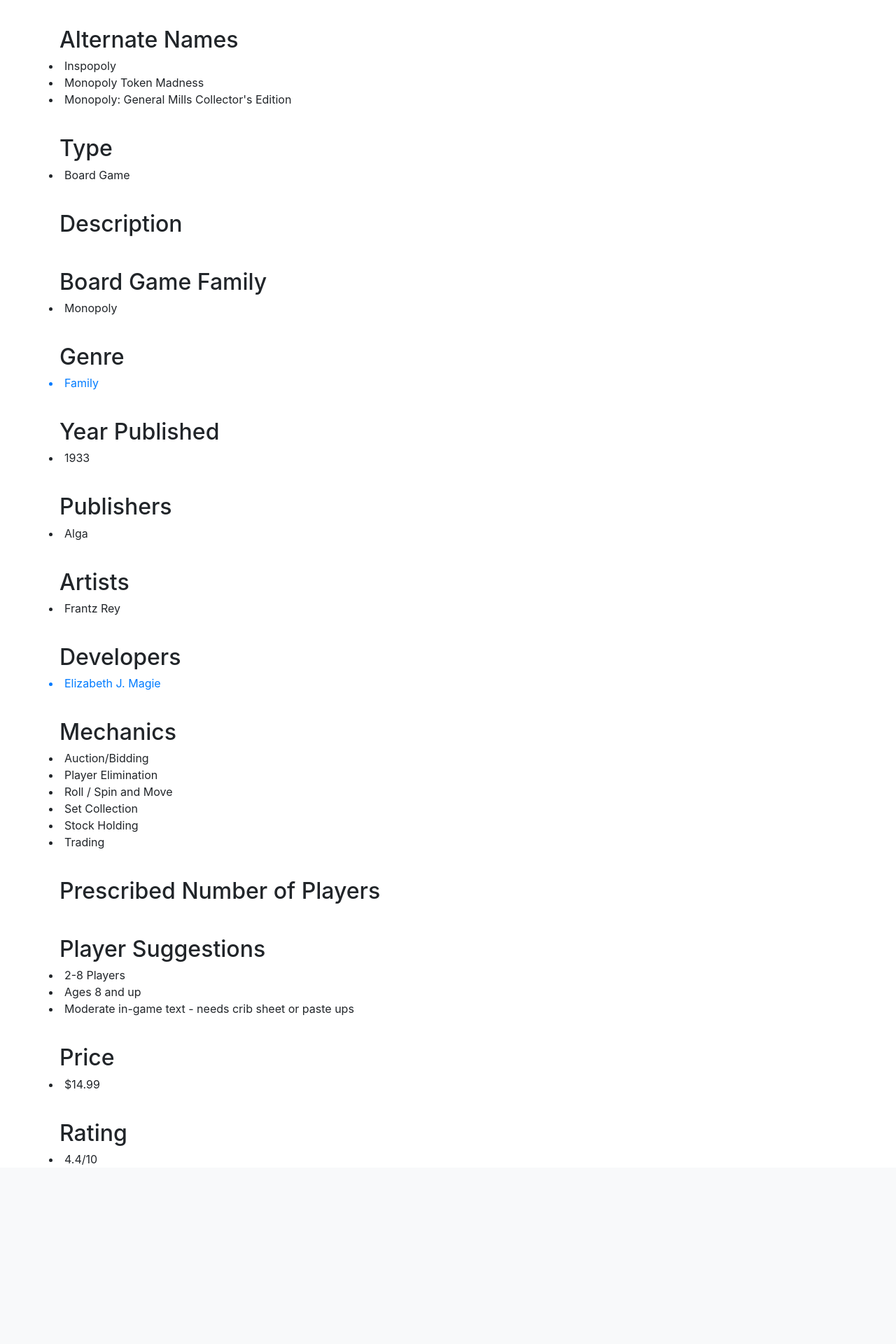
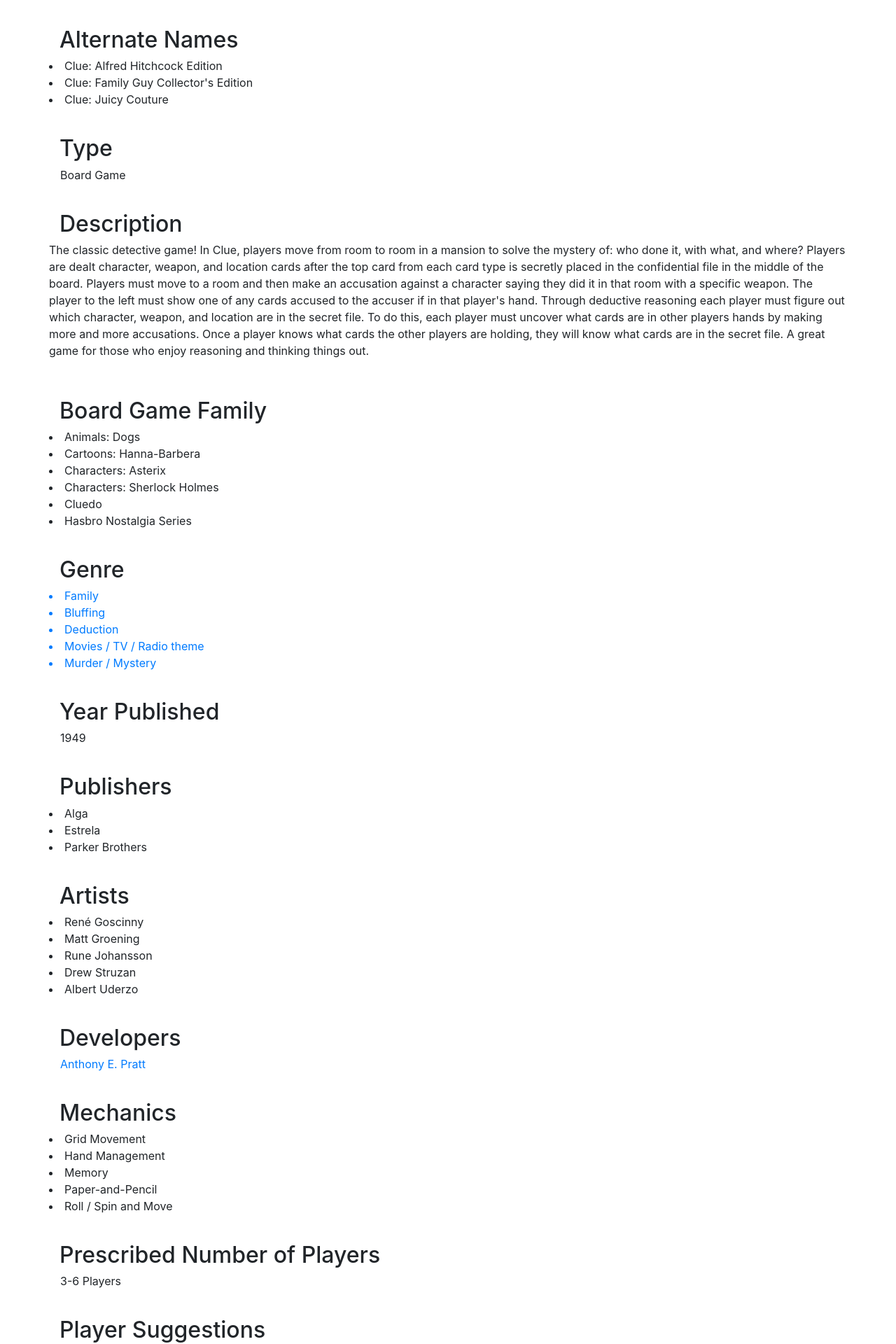
Before and after one commit to jsphyin/idb, a Flask app: page /games/clue in a window 1280 px wide. Shown: the part 740-2660 px from the top of the page at 70% size. Before the commit the page ends 2404 px from the top, so only its background shows below. Run offline with Flask 2, Linux system fonts and the light colour scheme; some libraries are stand-ins or nearby versions.

Commit message:
Game models done

```diff
--- a/templates/game_models/clue.html
+++ b/templates/game_models/clue.html
@@ -1,64 +1,85 @@
 {% extends "game_model.html" %}
 
-{% block model_name %}Monopoly{% endblock %}
-{% block title %}Monopoly{% endblock %}
-{% block page_id %}monopoly{% endblock %}
+{% block model_name %}Clue{% endblock %}
+{% block title %}Clue{% endblock %}
+{% block page_id %}clue{% endblock %}
 {% block games_active %}active{% endblock %}
-{% block model_img %}https://i.ytimg.com/vi/DioPUDZRpPM/maxresdefault.jpg{% endblock %}
+{% block model_img %}https://fthmb.tqn.com/gPrPIWmEiMGtka1e1NjW9PFUN_M=/960x0/filters:no_upscale()/about/clue-58a6f5775f9b58a3c91a4cc5.jpg{% endblock %}
 
 {% block model_alt_name_attribute %}
-    <li>Inspopoly</li>
-<li>Monopoly Token Madness</li>
-<li>Monopoly: General Mills Collector's Edition</li>{% endblock %}
+    <li>Clue: Alfred Hitchcock Edition</li>
+<li>Clue: Family Guy Collector's Edition</li>
+<li>Clue: Juicy Couture</li>{% endblock %}
 
 {% block model_type_attribute %}
-    <li>Board Game</li>
+    &emsp;Board Game
+{% endblock %}
+
+{% block model_desc_attribute %}
+    <p>The classic detective game! In Clue, players move from room to room in a mansion to solve the mystery of: who done it, with what, and where? Players are dealt character, weapon, and location cards after the top card from each card type is secretly placed in the confidential file in the middle of the board. Players must move to a room and then make an accusation against a character saying they did it in that room with a specific weapon. The player to the left must show one of any cards accused to the accuser if in that player's hand. Through deductive reasoning each player must figure out which character, weapon, and location are in the secret file. To do this, each player must uncover what cards are in other players hands by making more and more accusations. Once a player knows what cards the other players are holding, they will know what cards are in the secret file. A great game for those who enjoy reasoning and thinking things out.</p>
 {% endblock %}
 
 {% block model_family_attribute %}
-    <li>Monopoly</li>
+    <li>Animals: Dogs</li>
+    <li>Cartoons: Hanna-Barbera</li>
+    <li>Characters: Asterix</li>
+    <li>Characters: Sherlock Holmes</li>
+    <li>Cluedo</li>
+    <li>Hasbro Nostalgia Series</li>
 {% endblock %}
 
 {% block model_genre_attribute %}
     <li>Family</li>
+    <li>Bluffing</li>
+    <li>Deduction</li>
+    <li>Movies / TV / Radio theme</li>
+    <li>Murder / Mystery</li>
 {% endblock %}
 
 {% block model_year_attribute %}
-    <li>1933</li>
+    &emsp;1949
 {% endblock %}
 
 {% block model_pub_attribute %}
     <li>Alga</li>
-
+    <li>Estrela</li>
+    <li>Parker Brothers</li>
 {% endblock %}
 
 {% block model_artists_attribute %}
-    <li>Frantz Rey</li>
+    <li>René Goscinny</li>
+    <li>Matt Groening</li>
+    <li>Rune Johansson</li>
+    <li>Drew Struzan</li>
+    <li>Albert Uderzo</li>
 {% endblock %}
 
 {% block model_dev_attribute %}
-    <li>Elizabeth J. Magie</li>
+    &emsp;Anthony E. Pratt
 {% endblock %}
 
 {% block model_mechanics_attribute %}
-    <li>Auction/Bidding</li>
-    <li>Player Elimination</li>
+    <li>Grid Movement</li>
+    <li>Hand Management</li>
+    <li>Memory</li>
+    <li>Paper-and-Pencil</li>
     <li>Roll / Spin and Move</li>
-    <li>Set Collection</li>
-    <li>Stock Holding</li>
-    <li>Trading</li>
+{% endblock %}
+
+{% block model_num_attribute %}
+    &emsp;3-6 Players
 {% endblock %}
 
 {% block model_player_sugg_attribute %}
-    <li>2-8 Players</li>
+    <li>3-6 Players/Best: 4-5 Players</li>
     <li>Ages 8 and up</li>
-    <li>Moderate in-game text - needs crib sheet or paste ups</li>
+    <li>Some necessary text - easily memorized or small crib sheet</li>
 {% endblock %}
 
 {% block model_price_attribute %}
-    <li>$14.99</li>
+    &emsp;$9.97
 {% endblock %}
 
 {% block model_rating_attribute %}
-    <li>4.4/10</li>
+    &emsp;5.6/10
 {% endblock %}
```
Also changed, not shown: templates/game_models/catan.html (+28 -15 lines), templates/game_models/monopoly.html (+9 -2 lines).
